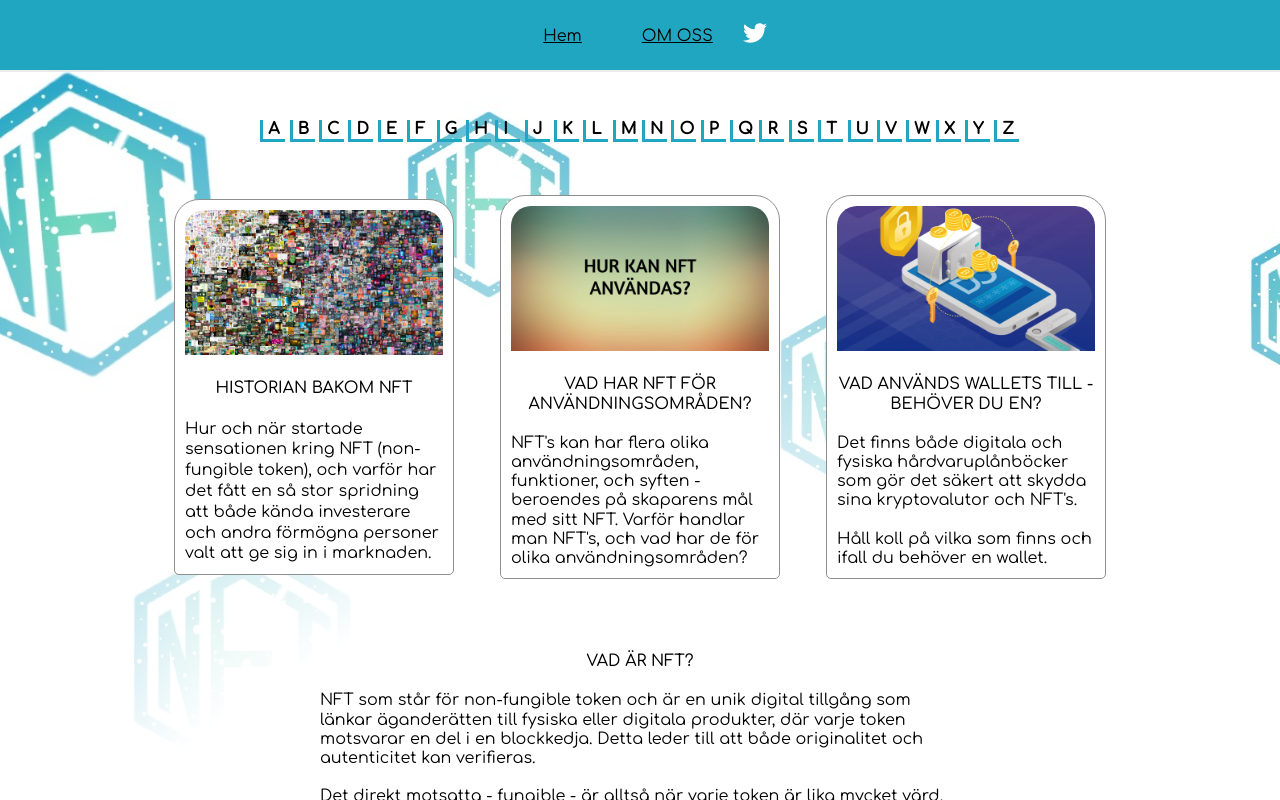
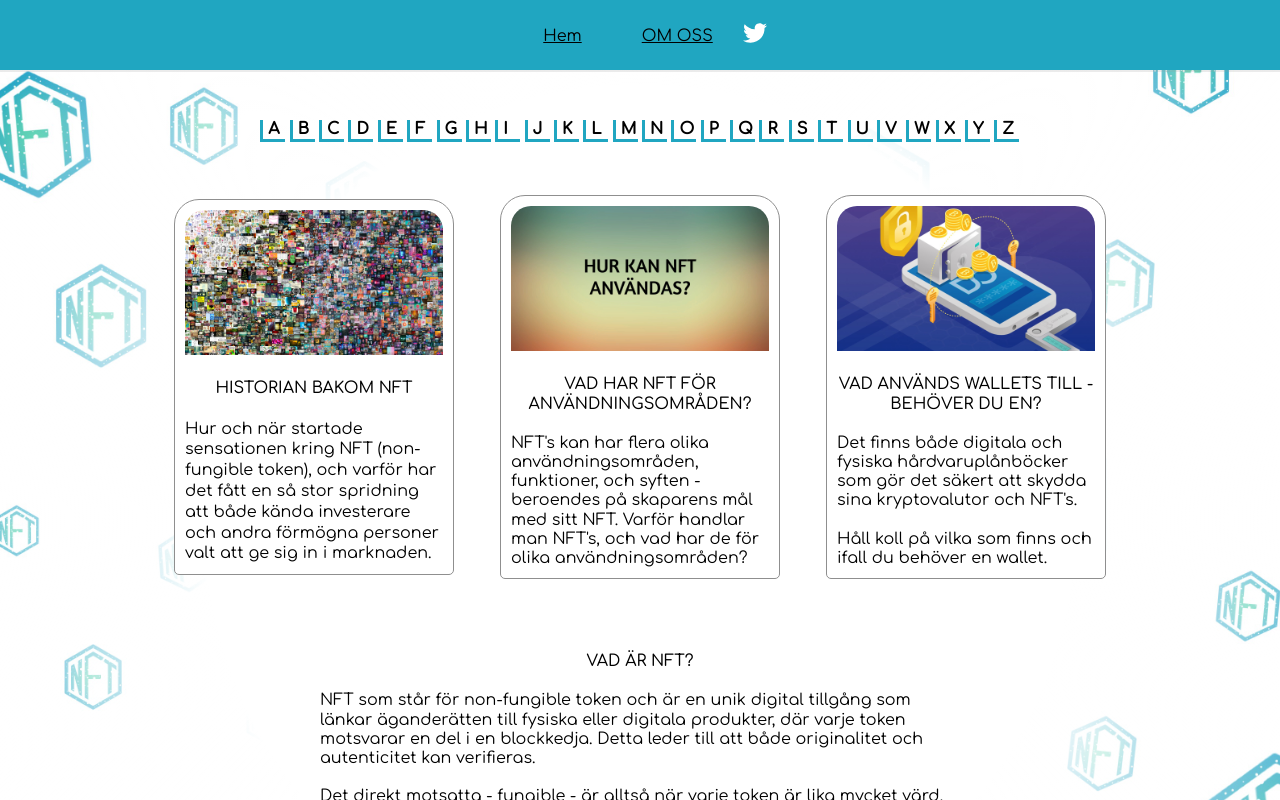
Before and after one commit to jossifelefteriadis/nftpedia, a React (Create React App) app: page / in a window 1280 px wide. Shown: the top 800 px of the page. Built offline with nearby package versions, Linux system fonts and the light colour scheme.

Commit message:
Fix background

```diff
--- a/src/App.css
+++ b/src/App.css
@@ -144,6 +144,18 @@
 }
 
 @media only screen and (min-width: 571px) {
+  .App {
+    background:
+    /* radial-gradient(rgba(255, 255, 255, 1), rgba(255, 255, 255, 0)), */ radial-gradient(
+        circle at 50%,
+        rgba(255, 255, 255) 700px,
+        rgba(255, 255, 255, 1),
+        rgba(255, 255, 255, 0)
+      ),
+      url("./images/nftpedia_background1.jpg");
+    background-size: cover;
+    min-height: 100vh;
+  }
   .pagecontainer {
     padding-top: 30px;
   }
@@ -168,6 +180,19 @@
 }
 
 @media only screen and (min-width: 1200px) {
+  .App {
+    background:
+    /* radial-gradient(rgba(255, 255, 255, 1), rgba(255, 255, 255, 0)), */ radial-gradient(
+        circle at 50%,
+        rgba(255, 255, 255) 90px,
+        rgba(255, 255, 255, 1),
+        rgba(255, 255, 255, 0)
+      ),
+      url("./images/nftpedia_background1.jpg");
+    background-size: cover;
+    min-height: 100vh;
+  }
+
   .navbar {
     display: flex;
     justify-content: center;
```
